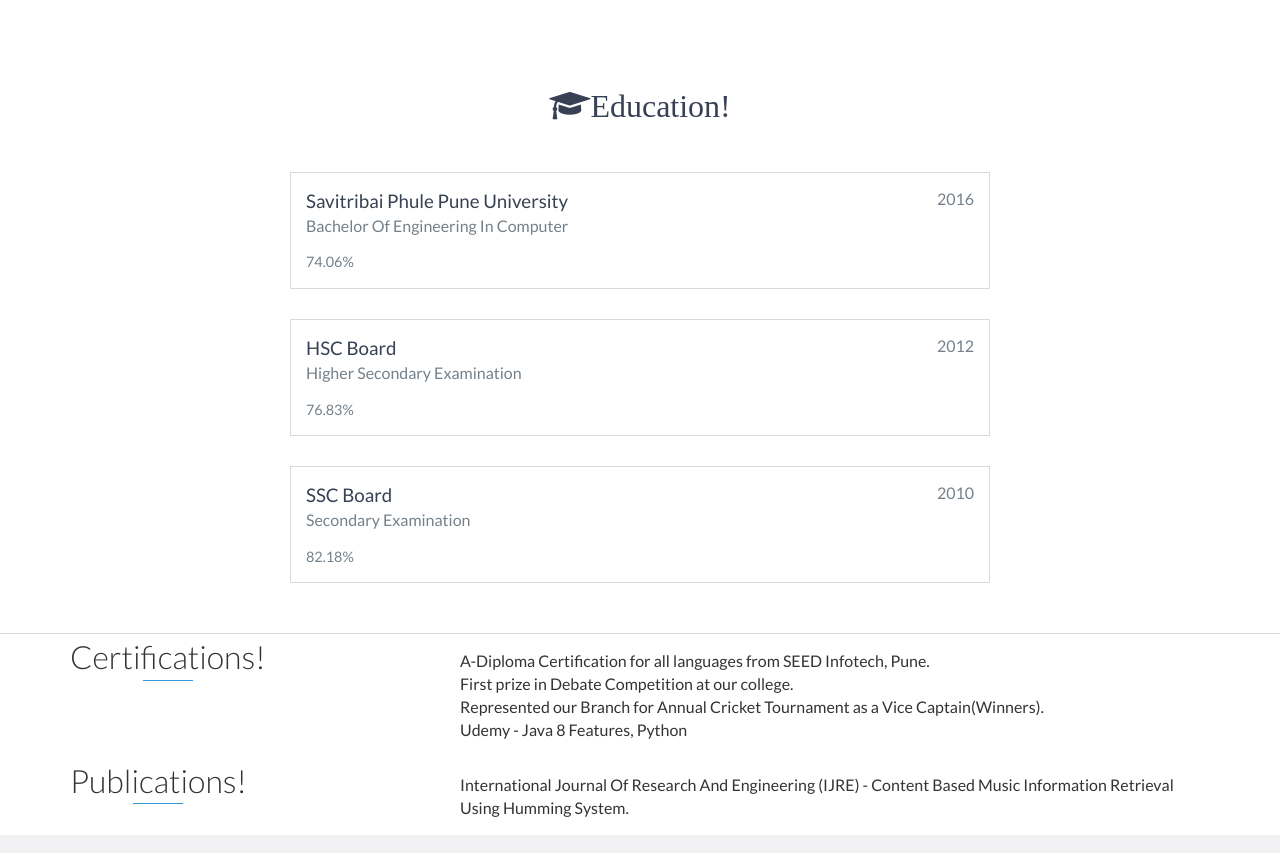
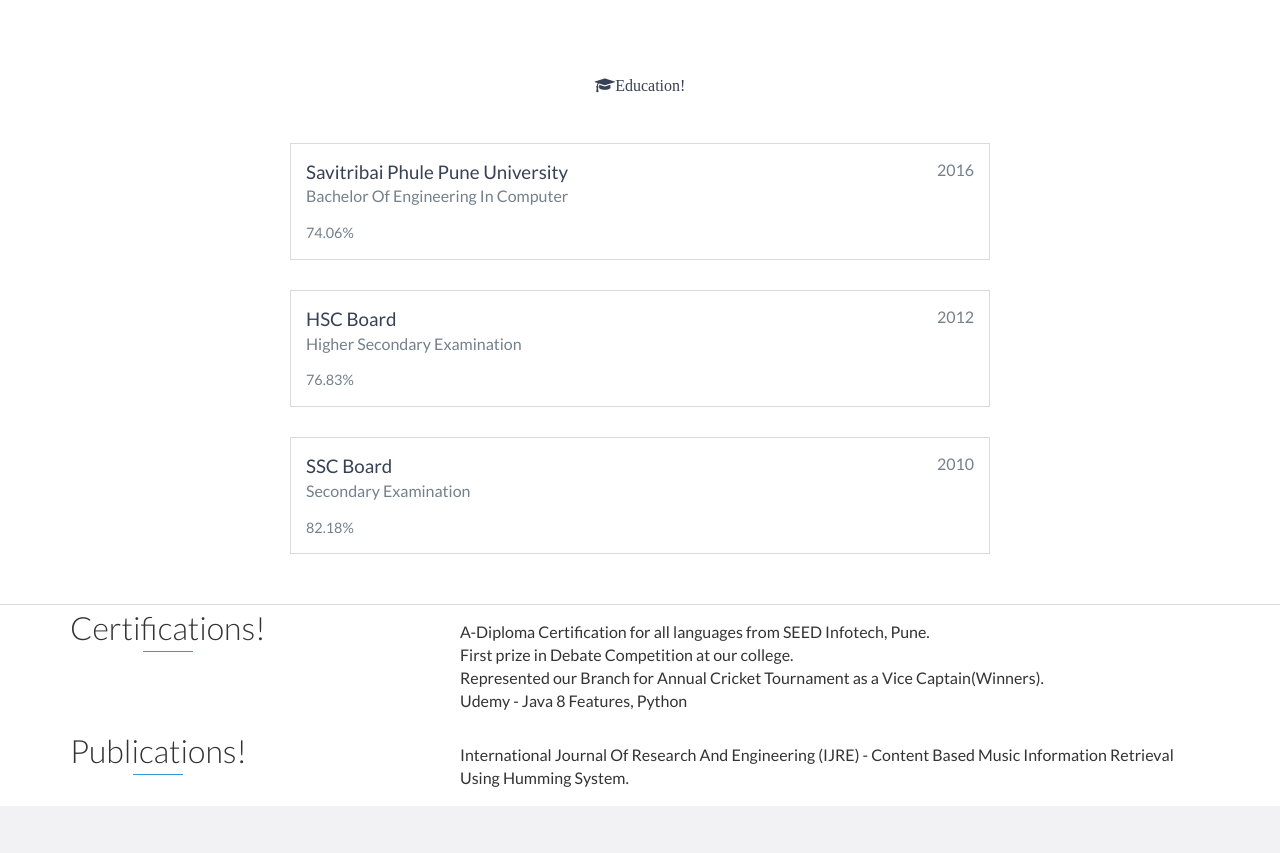
Before and after one commit to kishor-mane-patil/myportfolio, a website: page index.html in a window 1280 px wide. Shown: the part 1420-2273 px from the top of the page. Drawn offline with nearby package versions, Linux system fonts and the light colour scheme.

Commit message:
Update index.html

```diff
--- a/index.html
+++ b/index.html
@@ -147,7 +147,7 @@
     <!-- End #profile -->
 
         <div id="education">
-        <h2 class="fa fa-graduation-cap fa-2x">Education!</h2>
+        <h2 class="fa fa-graduation-cap fa-x">Education!</h2>
         <div class="education-block">
             <h3>Savitribai Phule Pune University</h3>
             <span class="education-date">2016</span>
```
